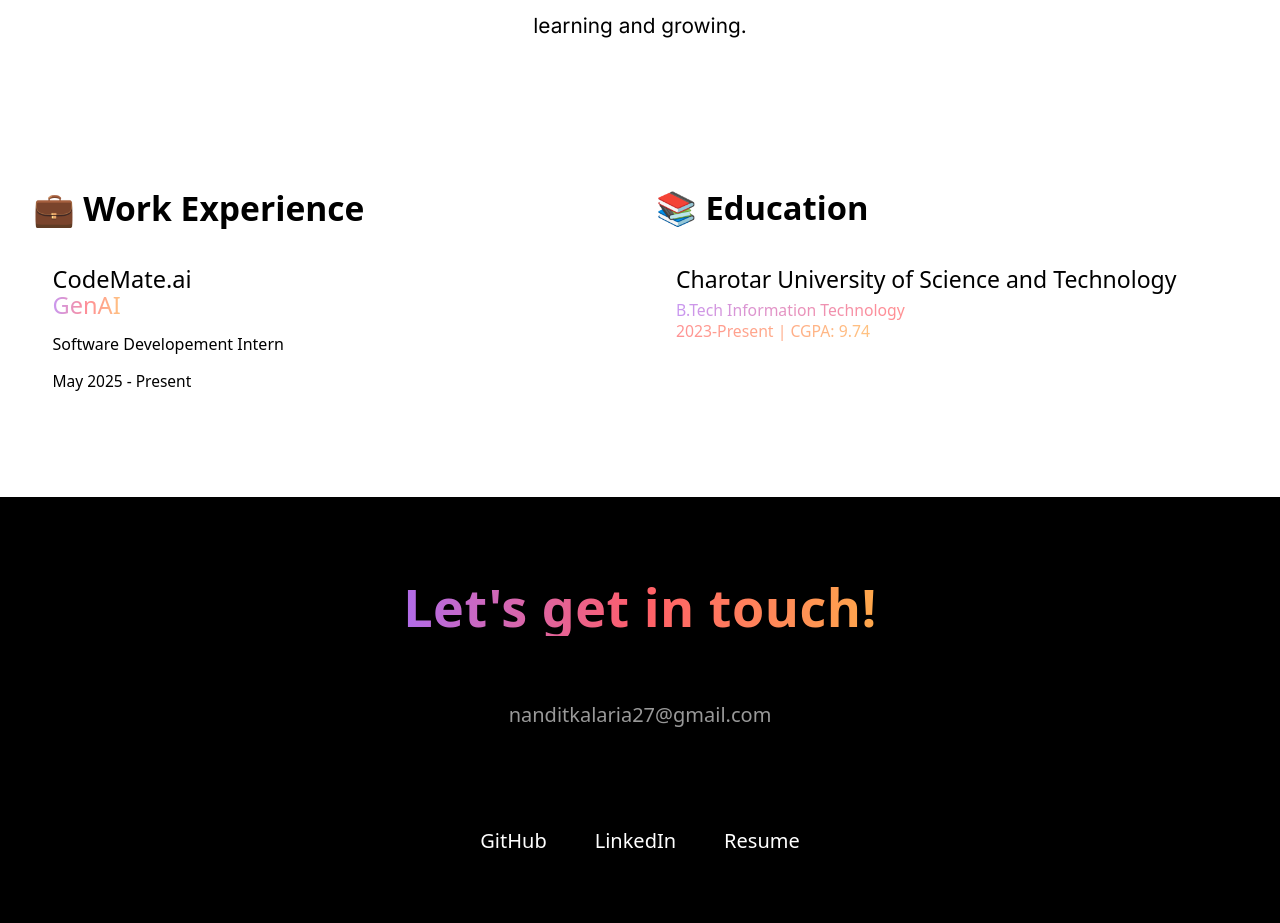
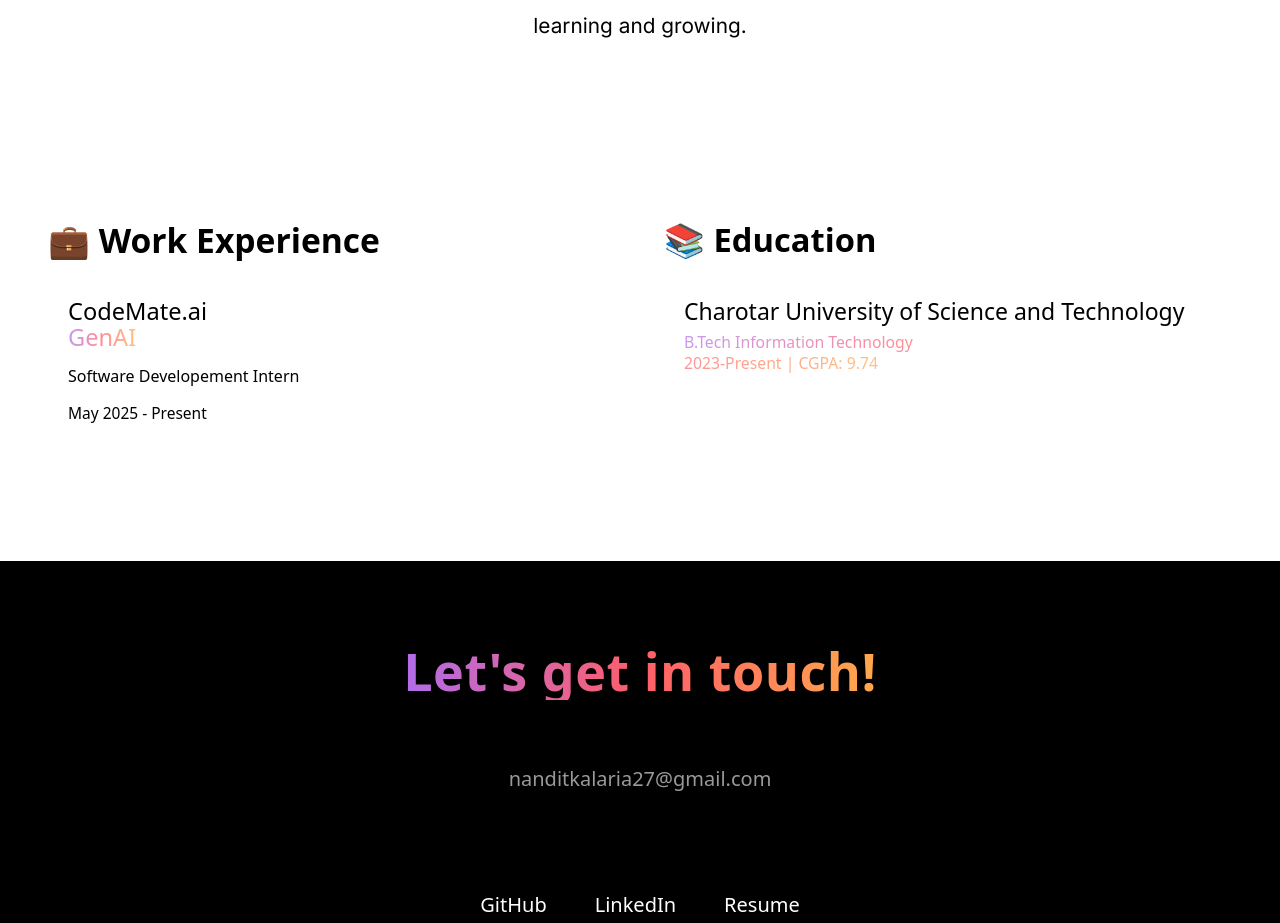
Before and after one commit to NanditKalaria/Nandit, a React (Vite) app: page / in a window 1280 px wide. Shown: the part 5007-5930 px from the top of the page. Built offline with nearby package versions, Linux system fonts and the light colour scheme.

Commit message:
Update WorkExperience.tsx

```diff
--- a/src/screens/Body/sections/WorkExperience/WorkExperience.tsx
+++ b/src/screens/Body/sections/WorkExperience/WorkExperience.tsx
@@ -54,14 +54,14 @@ const cardHoverVariants = {
 export const DivByAnima = (): JSX.Element => {
 	return (
 		<motion.section
-			className="flex flex-col w-full items-center py-16"
+			className="w-full py-24 px-4 md:px-12 flex justify-center overflow-hidden"
 			initial={{ opacity: 0 }}
-			whileInView={{ opacity: 1 }}
+			animate={{ opacity: 1 }}
 			transition={{ duration: 0.6 }}
 			viewport={{ once: true }}
 		>
 			<div className="relative max-w-[1215px] w-full">
-				<div className="grid grid-cols-1 md:grid-cols-2 gap-8">
+				<div className="grid grid-cols-1 md:grid-cols-2 gap-12">
 					{/* Work Experience Column */}
 					<motion.div
 						className="flex flex-col"
```
